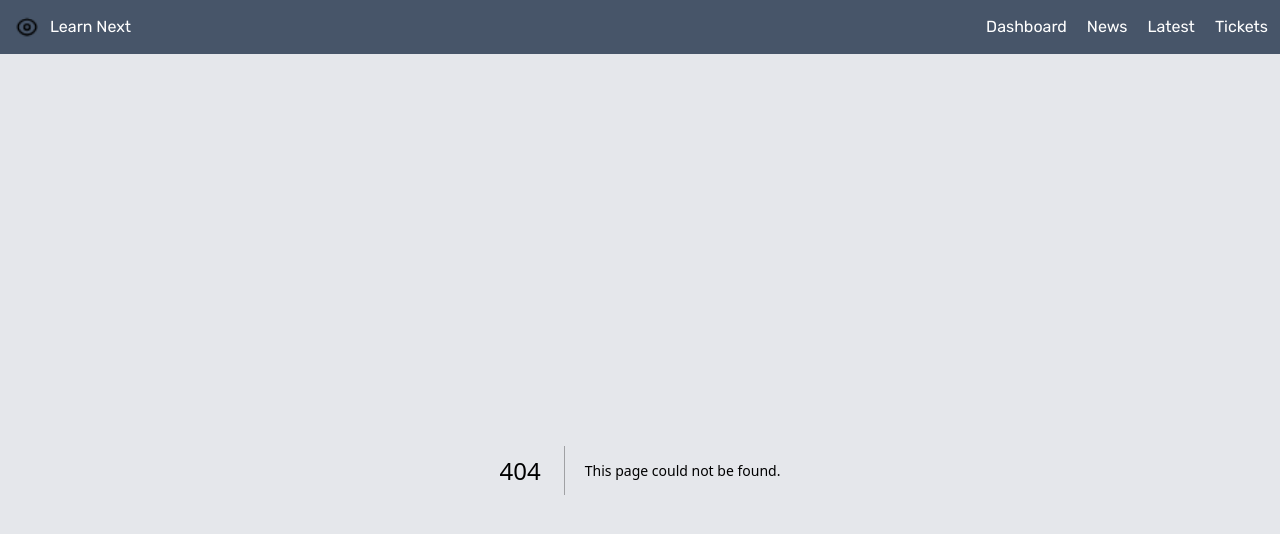
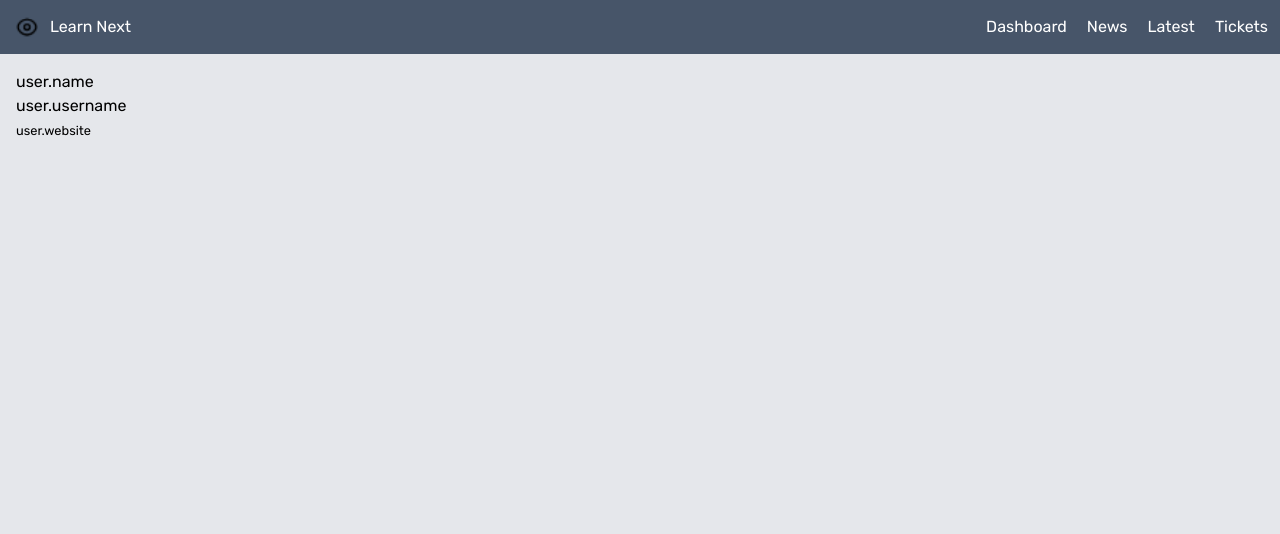
Before and after one commit to bienfrancis/learn-nextjs, a Next.js app: page /tickets/1 in a window 1280 px wide. Before the commit this address had no page. Shown: the top 534 px of the page. Built offline with nearby package versions, Linux system fonts and the light colour scheme.

Commit message:
dynamic segments

```diff
--- a/app/tickets/Todos.jsx
+++ b/app/tickets/Todos.jsx
@@ -1,4 +1,7 @@
-async function getPosts() {
+import Link from "next/link";
+
+async function getUsers() {
+  // const response = await fetch("https://jsonplaceholder.typicode.com/users", {
   const response = await fetch("API URL", {
     next: {
       revalidate: 0, // use 0 to opt out of using cache
@@ -9,16 +12,20 @@ async function getPosts() {
 }
 
 export default async function Todos() {
-  //   const posts = await getPosts();
+  // const users = await getUsers();
 
   return (
     <div className="grid grid-cols-5 gap-6">
-      {/* {posts.map((post, i) => (
-        <div className="py-4 px-5 rounded-md shadow-md bg-cyan-800 text-white">
-          <h4 className="capitalize font-semibold text-xl mb-1">{post.name}</h4>
-          <p>{post.username}</p>
-          <small>{post.email}</small>
-        </div>
+      {/* {users.map((user, i) => (
+        <Link href={`/tickets/${user.id}`}>
+          <div className="py-4 px-5 rounded-md shadow-md bg-cyan-800 text-white">
+            <h4 className="capitalize font-semibold text-xl mb-1">
+              {user.name}
+            </h4>
+            <p>{user.username}</p>
+            <small>{user.email}</small>
+          </div>
+        </Link>
       ))} */}
       <div className="py-4 px-5 rounded-md shadow-md bg-cyan-800 text-white">
         <h4 className="capitalize font-semibold text-xl mb-1">post.name</h4>
--- /dev/null
+++ b/app/tickets/[id]/page.jsx
@@ -0,0 +1,26 @@
+async function getUser(id) {
+  //   const res = await fetch("https://jsonplaceholder.typicode.com/users/" + id, {
+  const res = await fetch("API URL" + id, {
+    next: {
+      revalidate: 30,
+    },
+  });
+
+  return res.json();
+}
+
+export default async function UserDetails({ params }) {
+  //   const user = await getUser(params.id);
+  return (
+    // <div>
+    //   <h4>{user.name}</h4>
+    //   <p>{user.username}</p>
+    //   <small>{user.website}</small>
+    // </div>
+    <div>
+      <h4>user.name</h4>
+      <p>user.username</p>
+      <small>user.website</small>
+    </div>
+  );
+}
```
